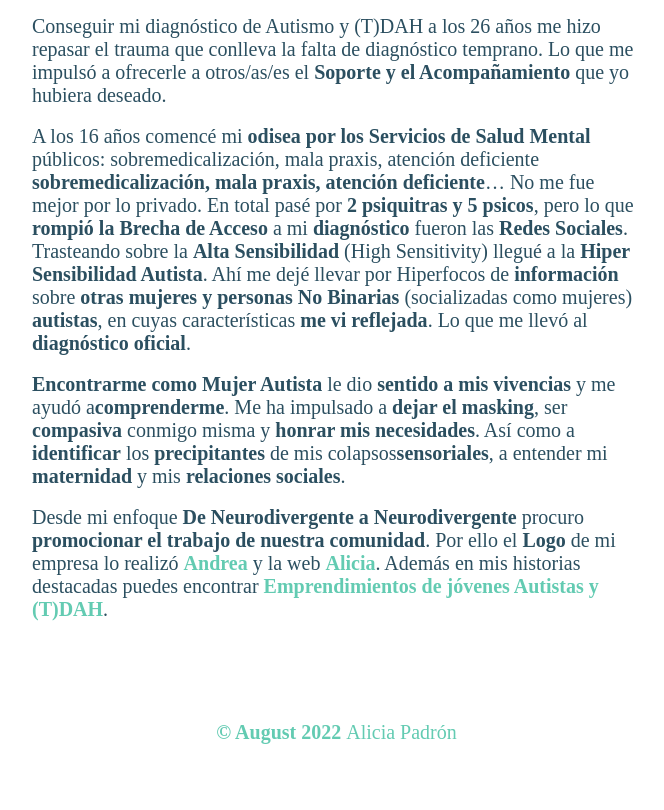
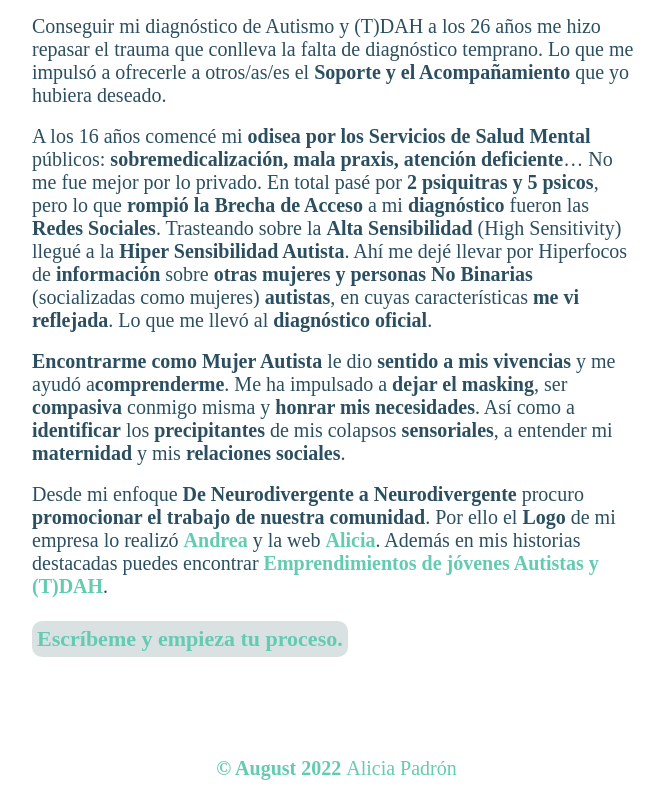
Before and after one commit to aliciaapadron/cpadronsaludmental, a React app: page /#/aboutme in a window 1280 px wide. Shown: the part 1669-2479 px from the top of the page, without its empty margins (306-970 px from the left). Before the commit the page ends 2443 px from the top, so only its background shows below. Built offline with nearby package versions, Linux system fonts and the light colour scheme.

Commit message:
add changes in aboutme

```diff
--- a/src/components/pages/AboutMe.js
+++ b/src/components/pages/AboutMe.js
@@ -81,7 +81,7 @@ export function AboutMe() {
           Acompaño desde un enfoque
           <span className="bold"> LGTB+ friendly</span>, enfoque{' '}
           <span className="bold">de género</span>,{' '}
-          <span className="bold">antigordófobo</span>, alida{' '}
+          <span className="bold">antigordófobo</span>, aliada{' '}
           <span className="bold">antirracista</span> y{' '}
           <span className="bold">respetuosa</span> con las{' '}
           <span className="bold">espiritualidades</span>.
@@ -109,7 +109,7 @@ export function AboutMe() {
           <span className="bold">
             odisea por los Servicios de Salud Mental{' '}
           </span>
-          públicos: sobremedicalización, mala praxis, atención deficiente{' '}
+          públicos:{' '}
           <span className="bold">
             sobremedicalización, mala praxis, atención deficiente
           </span>
@@ -136,7 +136,7 @@ export function AboutMe() {
           <span className="bold">compasiva</span> conmigo misma y{' '}
           <span className="bold">honrar mis necesidades</span>. Así como a{' '}
           <span className="bold">identificar</span> los{' '}
-          <span className="bold">precipitantes</span> de mis colapsos
+          <span className="bold">precipitantes</span> de mis colapsos{' '}
           <span className="bold">sensoriales</span>, a entender mi{' '}
           <span className="bold">maternidad</span> y mis{' '}
           <span className="bold">relaciones sociales</span>.
@@ -181,7 +181,20 @@ export function AboutMe() {
             Emprendimientos de jóvenes Autistas y (T)DAH
           </a>
           .
+          <br />
+          <br />
         </p>
+        <div className="writeme">
+          <a
+            className="contactlink writeme__link"
+            href="mailto: cpadronsaludmental@gmail.com"
+            title="Enviar un email"
+            target="_blank"
+            rel="noreferrer"
+          >
+            Escríbeme y empieza tu proceso.
+          </a>
+        </div>
       </section>
 
       <Footer />
--- a/src/components/pages/Contact.js
+++ b/src/components/pages/Contact.js
@@ -68,7 +68,7 @@ export function Contact() {
               target="_blank"
               rel="noreferrer"
             >
-              Email
+              Escríbeme un email
             </a>
           </li>
         </ul>
--- a/src/styles/components/aboutme.scss
+++ b/src/styles/components/aboutme.scss
@@ -48,3 +48,21 @@
 .italic {
   font-style: italic;
 }
+.writeme {
+  display: flex;
+  justify-content: center;
+  text-align: center;
+  margin-bottom: 30px;
+  color: $darkgreen;
+  background: $background;
+  padding: 5px;
+  border-radius: 10px;
+  font-size: 16px;
+  width: fit-content;
+  margin: 0 338px;
+  @include desktop() {
+    font-size: 22px;
+  }
+  &__link {
+  }
+}
```
